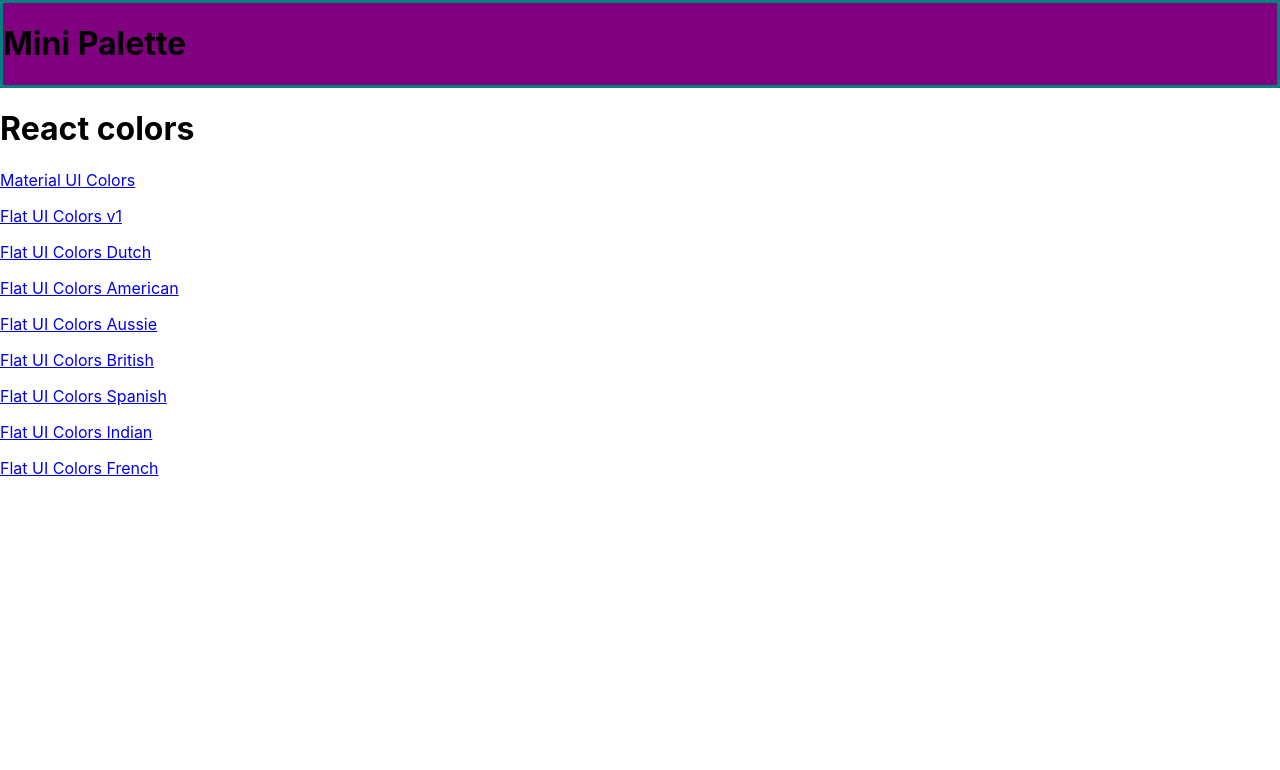
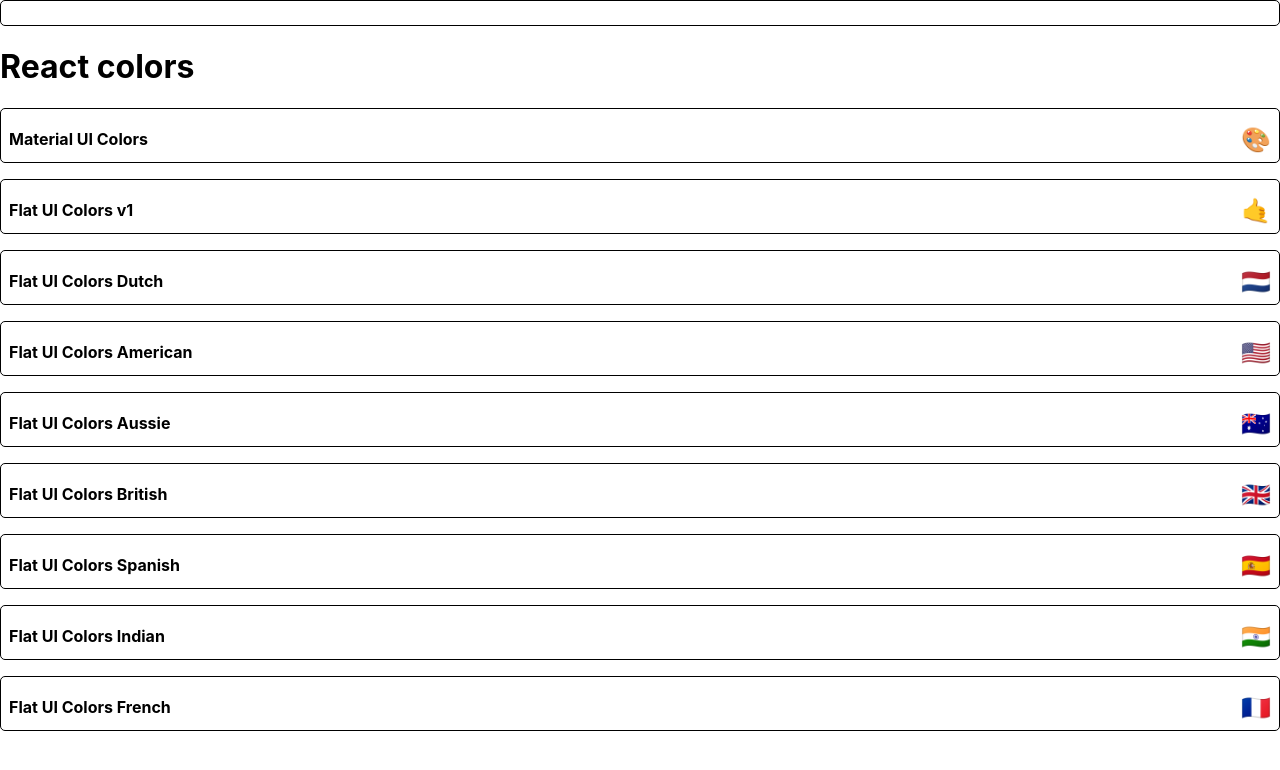
Before and after one commit to St3ve89/react-colors-app, a React (Create React App) app: page / in a window 1280 px wide. Shown: the top 770 px of the page. Built offline with nearby package versions, Linux system fonts and the light colour scheme.

Commit message:
Start styling mini palette

```diff
--- a/src/components/miniPalette/MiniPalette.js
+++ b/src/components/miniPalette/MiniPalette.js
@@ -2,18 +2,43 @@
 import { withStyles } from '@material-ui/styles';
 
 const styles = {
-  main: {
-    backgroundColor: "purple",
-    border: "3px solid teal"
+  root: {
+    backgroundColor: "white",
+    border: "1px solid black",
+    borderRadius: "5px",
+    padding: "0.5rem",
+    position: "relative",
+    "&:hover": {
+      cursor: "pointer"
+    }
+  },
+  colors: {
+    backgroundColor: "grey"
+  },
+  title: {
+    display: "flex",
+    justifyContent: "space-between",
+    alignItems: "center",
+    margin: "0",
+    color: "black",
+    paddingTop:"0.5rem",
+    fontSize: "1rem",
+    position: "relative"
+  },
+  emoji: {
+    marginLeft: "0.5rem",
+    fontSize: "1.5rem"
   }
 }
 
 function MiniPalette(props) {
-  const {classes} = props;
-  console.log(classes)
+  const {classes, paletteName, emoji} = props;
   return (
-    <div className={classes.main}>
-      <h1>Mini Palette</h1>
+    <div className={classes.root}>
+      <div className={classes.colors}>
+        <div></div>
+      </div>
+      <h5 className={classes.title}>{paletteName} <span className={classes.emoji}>{emoji}</span></h5>
     </div>
   )
 }
--- a/src/components/paletteList/PaletteList.js
+++ b/src/components/paletteList/PaletteList.js
@@ -12,7 +12,7 @@
         <h1>React colors</h1>
         {palettes.map(palette => (
           <p>
-            <Link to={`/palette/${palette.id}`}>{palette.paletteName}</Link>
+            <MiniPalette {...palette} />
           </p>
         ))}
       </div>
```
